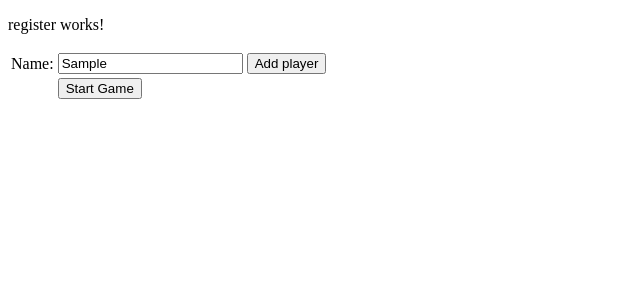
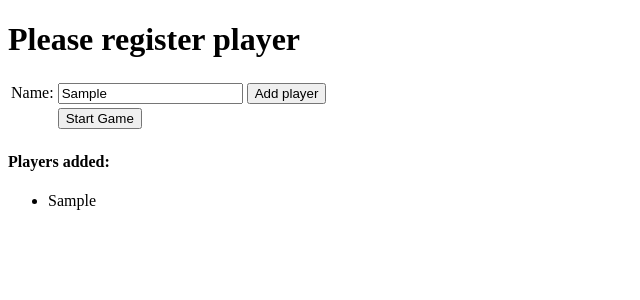
Before and after one commit to LimWaiLeongJeremy/Lady_card, an Angular app: page / in a window 1280 px wide. Both pictures are taken after typing "Sample" into the empty fields and a click on the button "Add player". Shown: the top 300 px of the page, without its empty margins (0-640 px from the left). Built offline with nearby package versions, Linux system fonts and the light colour scheme.

Commit message:
display player list

```diff
--- a/src/app/component/register/register.component.html
+++ b/src/app/component/register/register.component.html
@@ -1,4 +1,4 @@
-<p>register works!</p>
+<h1>Please register player</h1>
 <div>
   <form [formGroup]="playerForm">
     <table>
@@ -19,5 +19,11 @@
     </table>
   </form>
 </div>
-<div>
+<div *ngIf="playerList.length > 0">
+  <h4>Players added:</h4>
+<ul>
+  <li *ngFor="let player of playerList">
+    {{ player.playerName }}
+  </li>
+</ul>
 </div>
```
